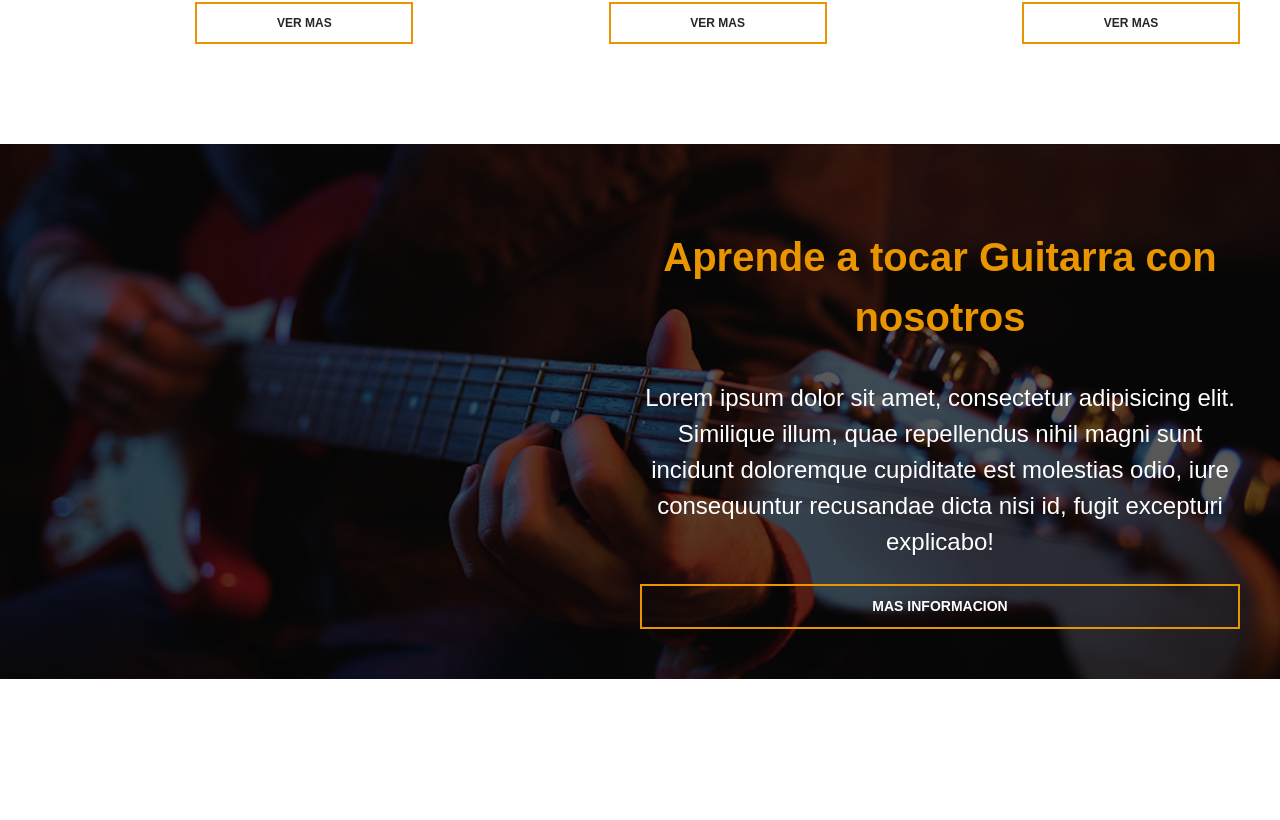
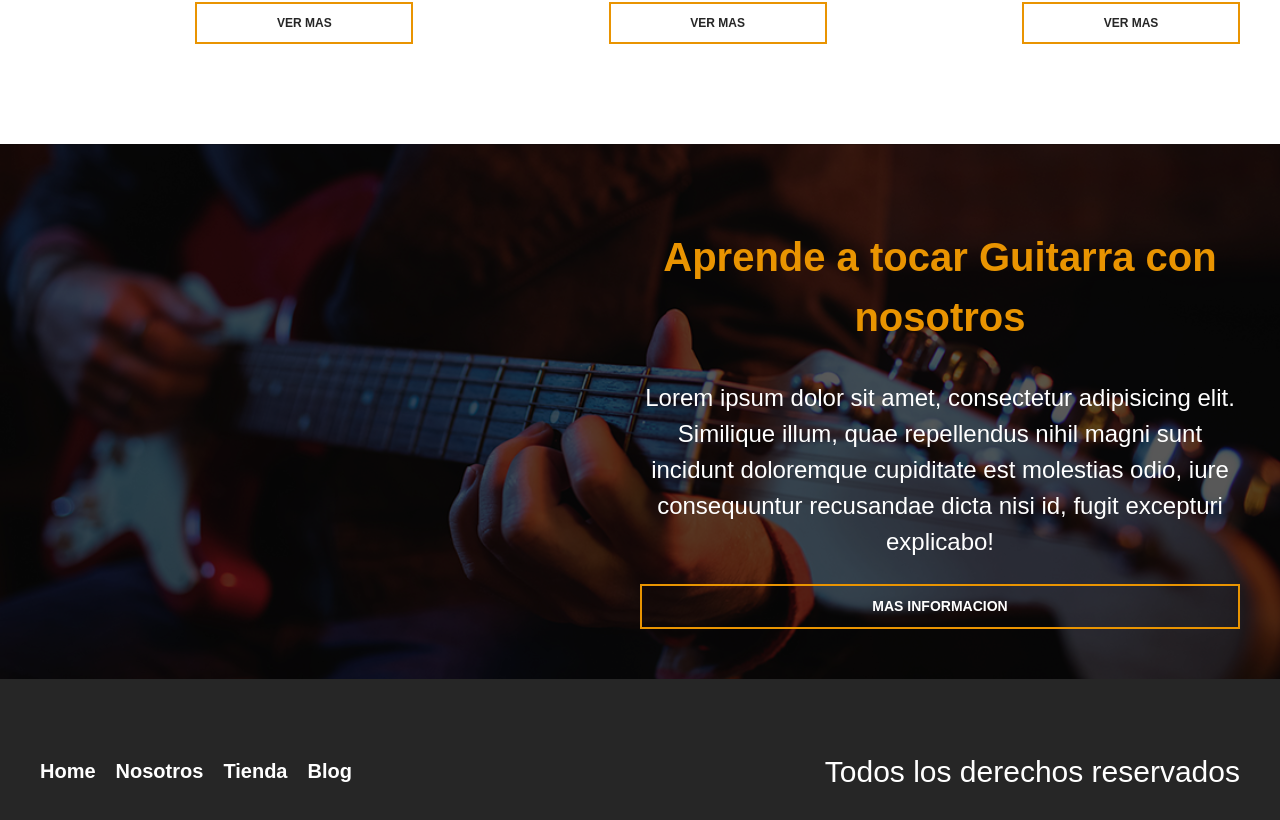
Before and after one commit to abinadiS/webGuitarra, a React (Vite) app: page / in a window 1280 px wide. Shown: the part 2474-3294 px from the top of the page. Before the commit the page ends 3253 px from the top, so only its background shows below. Built offline with nearby package versions, Linux system fonts and the light colour scheme.

Commit message:
creacion de footer con sus estilos

```diff
--- a/src/App.jsx
+++ b/src/App.jsx
@@ -1,5 +1,6 @@
 
 import Curso from "./components/cursoguitar";
+import Footer from "./components/footer";
 import Header from "./components/header";
 import Main from "./components/main";
 
@@ -10,6 +11,7 @@ const App =()=> {
    <Header></Header>
    <Main></Main>
    <Curso/>
+   <Footer/>
    </>
   )
 }
--- a/src/components/cursoguitar.css
+++ b/src/components/cursoguitar.css
@@ -1,10 +1,10 @@
 .cursos{
     background-image:linear-gradient(to right, rgb(0 0 0 / .65),rgb(0 0 0 / .65) ), url('../assets/img/cursos_bg.jpg');
     padding: 10rem 0;
-    margin: 10rem 0;
+    margin: 10rem 0 0 0;
     background-size: cover;
     background-position: 50%;
-    padding: 5rem 0;
+    padding: 5rem 0 ;
 }
 .cursos__texto{
     color:var(--blanco);
--- /dev/null
+++ b/src/components/footer.css
@@ -0,0 +1,33 @@
+.footer{
+    background-color: var(--negro);
+    padding: 4rem 0;
+}
+.footer__nav{
+    display: flex;
+    flex-direction: column;
+    align-items: center;
+    gap: 1rem;
+}
+@media (min-width: 768px){
+    .footer__nav{
+        flex-direction: row;
+        gap:2rem
+    }
+    .footer__contenido{
+        display: flex;
+        justify-content: space-between;
+    }
+}
+.footer__enlace{
+    text-decoration: none;
+    color: var(--blanco);
+    font-weight: 700;
+}
+.footer__enlace:hover{
+   color:var(--primary)
+}
+.footer__copy{
+    text-align: center;
+    color: var(--blanco);
+    font-size: 3rem;
+}
--- /dev/null
+++ b/src/components/footer.jsx
@@ -0,0 +1,22 @@
+import './footer.css';
+const Footer = () =>{
+
+
+    return(
+        <footer className="footer">
+            <div className="footer__contenedor footer__contenido">
+                <nav className="footer__nav">
+                    <a href="#" className="footer__enlace">Home</a>
+                    <a href="" className="footer__enlace">Nosotros</a>
+                    <a href="" className="footer__enlace">Tienda</a>
+                    <a href="" className="footer__enlace">Blog</a>
+                </nav>
+                <p className="footer__copy">
+                    Todos los derechos reservados
+                </p>
+            </div>
+        </footer>
+        )
+};
+
+export default Footer;
```
